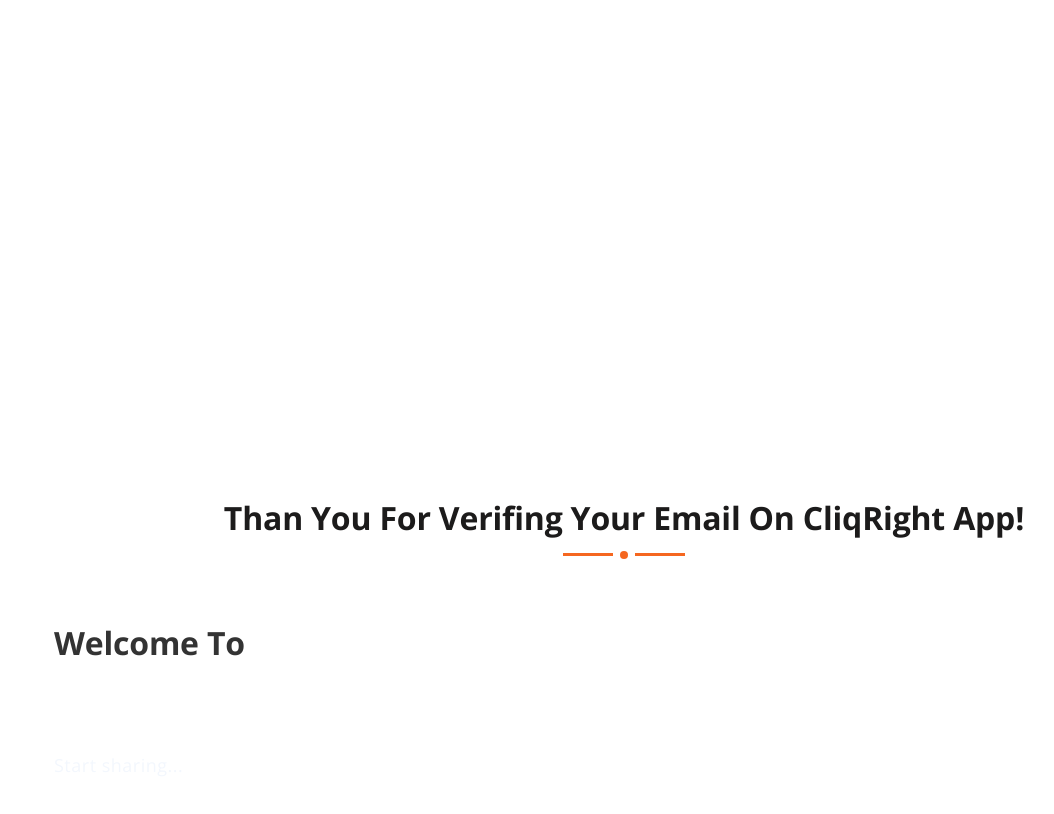
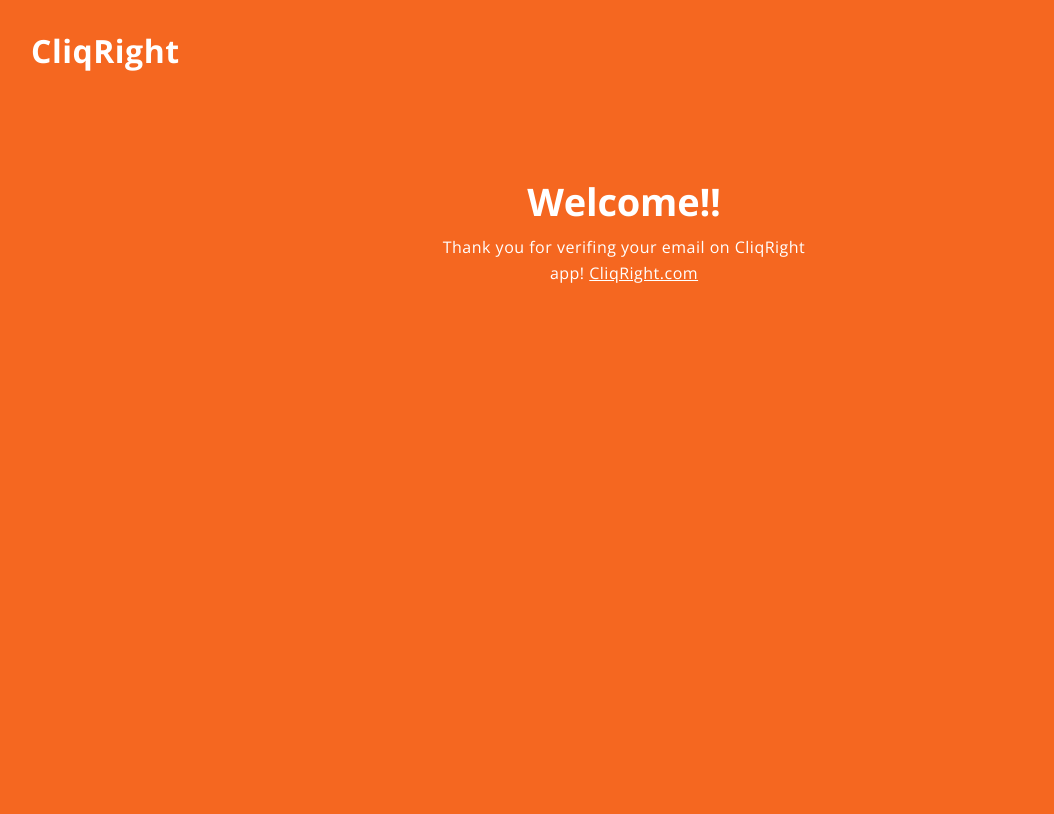
Before and after one commit to cliqright/CQWebsite, a plain HTML site: page verification.html in a window 1280 px wide. Shown: the top 814 px of the page, without its empty margins (16-1070 px from the left). Drawn offline with nearby package versions, Linux system fonts and the light colour scheme.

Commit message:
Verification

```diff
--- a/verification.html
+++ b/verification.html
@@ -67,43 +67,21 @@
     </nav> <!-- end of navbar -->
     <!-- end of navigation -->
 
-
  <!-- Header -->
-    <header id="header" class="header">
-        <div class="verification-content">
+ <header id="header" class="ex-2-header">
     <div class="container">
         <div class="row">
+            <div class="col-lg-12">
+                <h1>Welcome!!</h1>
+               <p>Thank you for verifing your email on CliqRight app! <a class="white" href="index.html">CliqRight.com</a></p>
 
-                 <br/>
-                 <br/>
-                 <br/>
-                 <br/>
+            </div> <!-- end of col -->
         </div> <!-- end of row -->
     </div> <!-- end of container -->
-        </div> <!-- end of header-content -->
-    </header> <!-- end of header -->
+</header> <!-- end of ex-header -->
 <!-- end of header -->
-    <header id="header" class="header">
-        <div style="height: 1054px; background-color: #FFF;">
-            <div class="container">
-                <div class="row">
 
-                        <div class="mu-title-area">
-                            <h2 class="mu-title">Than you for verifing your email on CliqRight app!</h2>
-                            <span class="mu-title-dot"></span>
-
-                        </div>
-                        <div class="text-container">
-                            <h2>Welcome To </h2> <h1>CliqRight</h1>
-                            <p class="p-large">Start sharing...</p>
-                            </div>
-
-                </div> <!-- end of row -->
-            </div> <!-- end of container -->
-        </div> <!-- end of header-content -->
-    </header> <!-- end of header -->
     <!-- Footer -->
-    <svg class="footer-frame" data-name="Layer 2" xmlns="http://www.w3.org/2000/svg" preserveAspectRatio="none" viewBox="0 0 1920 79"><defs><style>.cls-2{fill:#f56720;}</style></defs><title>footer-frame</title><path class="cls-2" d="M0,72.427C143,12.138,255.5,4.577,328.644,7.943c147.721,6.8,183.881,60.242,320.83,53.737,143-6.793,167.826-68.128,293-60.9,109.095,6.3,115.68,54.364,225.251,57.319,113.58,3.064,138.8-47.711,251.189-41.8,104.012,5.474,109.713,50.4,197.369,46.572,89.549-3.91,124.375-52.563,227.622-50.155A338.646,338.646,0,0,1,1920,23.467V79.75H0V72.427Z" transform="translate(0 -0.188)"/></svg>
     <div class="footer">
         <div class="container">
             <div class="row">
```
Also changed, not shown: index.html (+1 -1 lines), css/swiper.css. Lines whose indentation alone changed are shown as unchanged.
